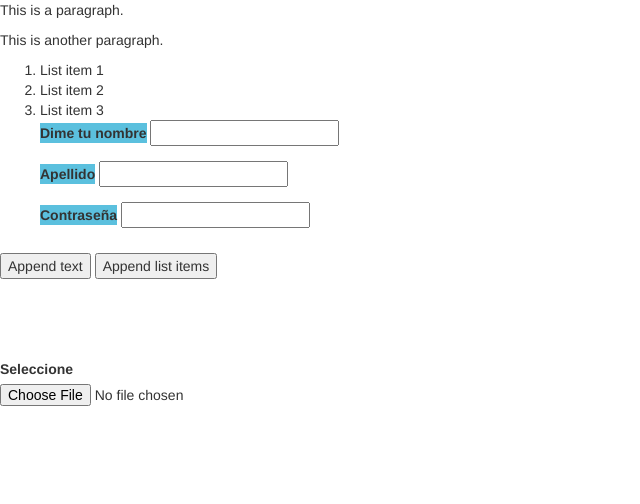
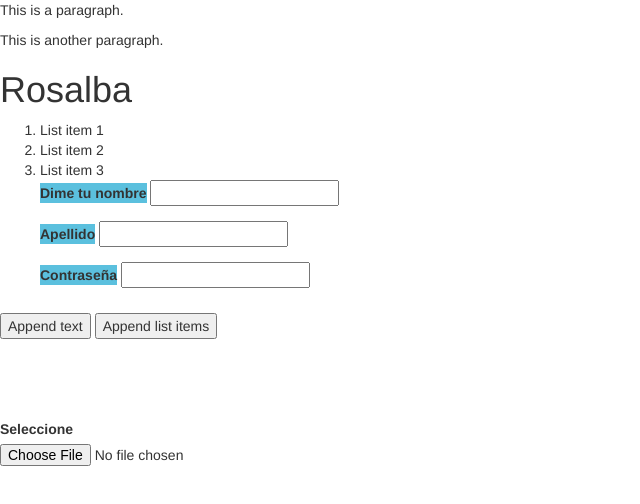
Before and after one commit to 45flozano/jqejercicio, a plain HTML site: page index.html in a window 1280 px wide. Shown: the whole page, without its empty margins (0-640 px from the left). Drawn offline with nearby package versions, Linux system fonts and the light colour scheme.

Commit message:
Nombre de rosalba

```diff
--- a/index.html
+++ b/index.html
@@ -22,7 +22,7 @@ $(document).ready(function(){
 
 <p>This is a paragraph.</p>
 <p>This is another paragraph.</p>
-
+<h1>Rosalba</h1>
 <ol>
   <li>List item 1</li>
   <li>List item 2</li>
```
